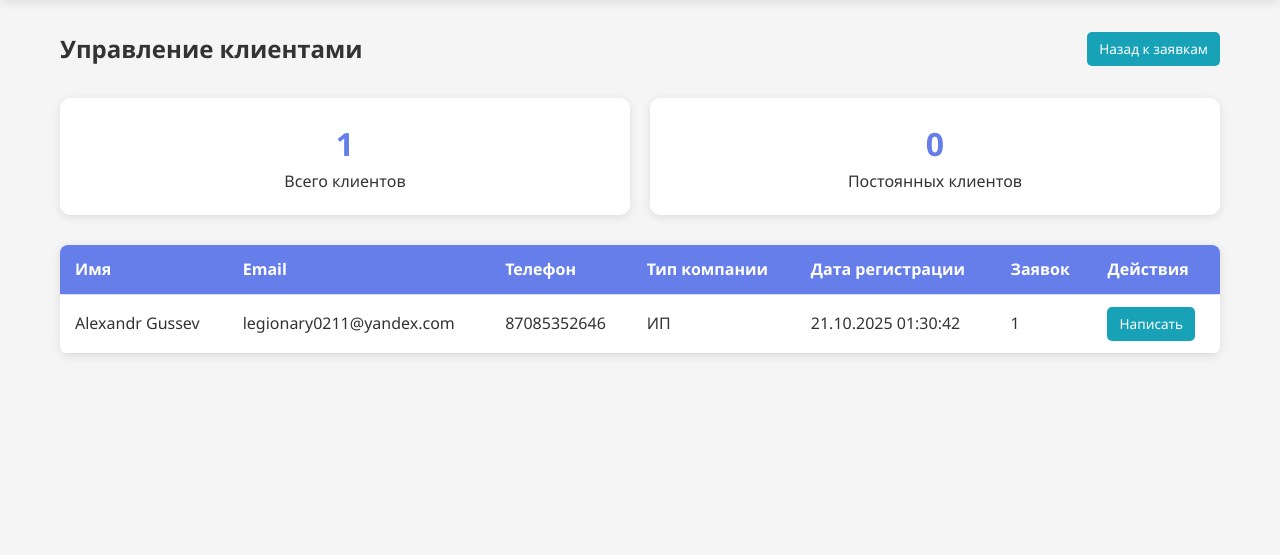
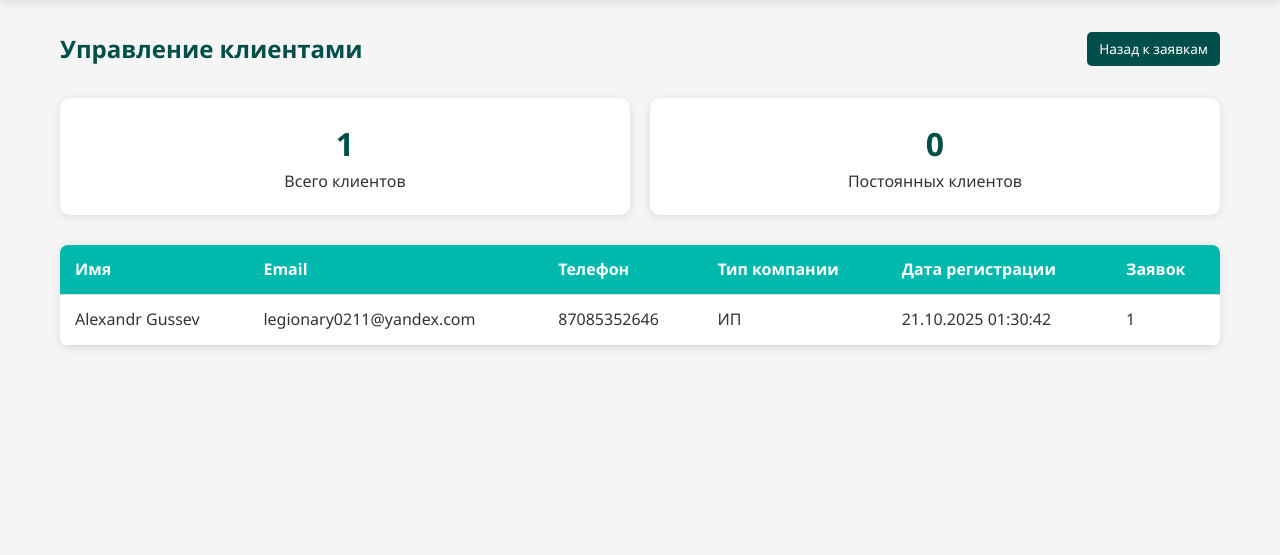
Before and after one commit to Vitalyevich96/accountant, a Flask app: page /admin/clients in a window 1280 px wide. Shown: the part 82-637 px from the top of the page. Run offline with Flask 3, Linux system fonts and the light colour scheme; the visitor is signed in with stand-in values (Sample User, id 1).

Commit message:
Refactor styles in admin_clients.html
Updated styles for various elements and changed background colors.

```diff
--- a/templates/admin_clients.html
+++ b/templates/admin_clients.html
@@ -12,6 +12,11 @@
         flex-wrap: wrap;
         gap: 20px;
     }
+
+        .admin-header h2 {
+            margin: 0;
+            color: #004F4A;
+        }
 
     .stats-cards {
         display: grid;
@@ -31,7 +36,7 @@
     .stat-number {
         font-size: 2em;
         font-weight: bold;
-        color: #667eea;
+        color: #004F4A;
         display: block;
     }
 
@@ -52,7 +57,7 @@
         }
 
         .clients-table th {
-            background-color: #667eea;
+            background-color: #00B8AC;
             color: #fff;
             font-weight: 600;
         }
@@ -73,12 +78,12 @@
     }
 
     .btn-view {
-        background-color: #17a2b8;
+        background-color: #004F4A;
         color: white;
     }
 
     .btn-edit {
-        background-color: #ffc107;
+        background-color: #004F4A;
         color: black;
     }
 
@@ -122,7 +127,6 @@
             <th>Тип компании</th>
             <th>Дата регистрации</th>
             <th>Заявок</th>
-            <th>Действия</th>
         </tr>
     </thead>
     <tbody>
@@ -134,11 +138,7 @@
             <td>{{ client.company_type or 'Не указан' }}</td>
             <td>{{ client.created_date }}</td>
             <td>{{ client.requests_count or 1 }}</td>
-            <td>
-                <div class="client-actions">
-                    <a href="mailto:{{ client.email }}" class="btn-small btn-view">Написать</a>
-                </div>
-            </td>
+
         </tr>
         {% endfor %}
     </tbody>
```
